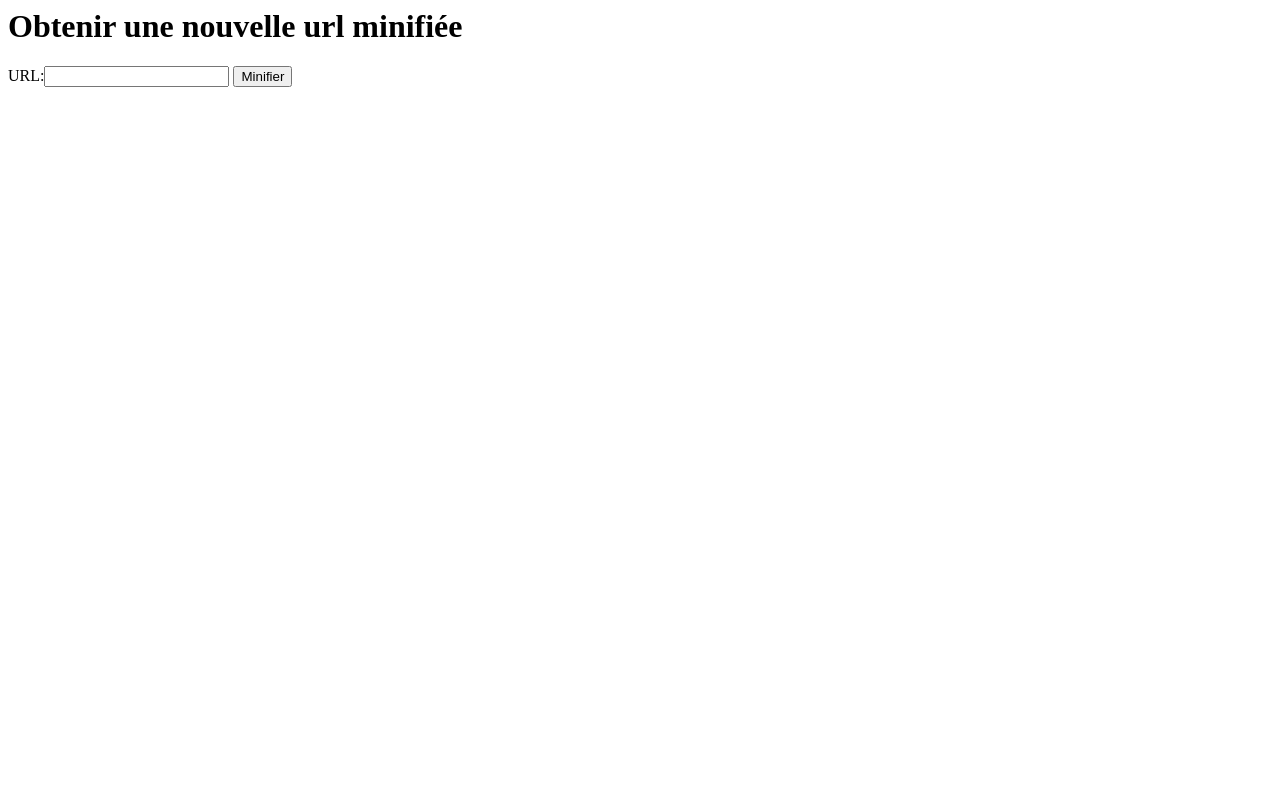
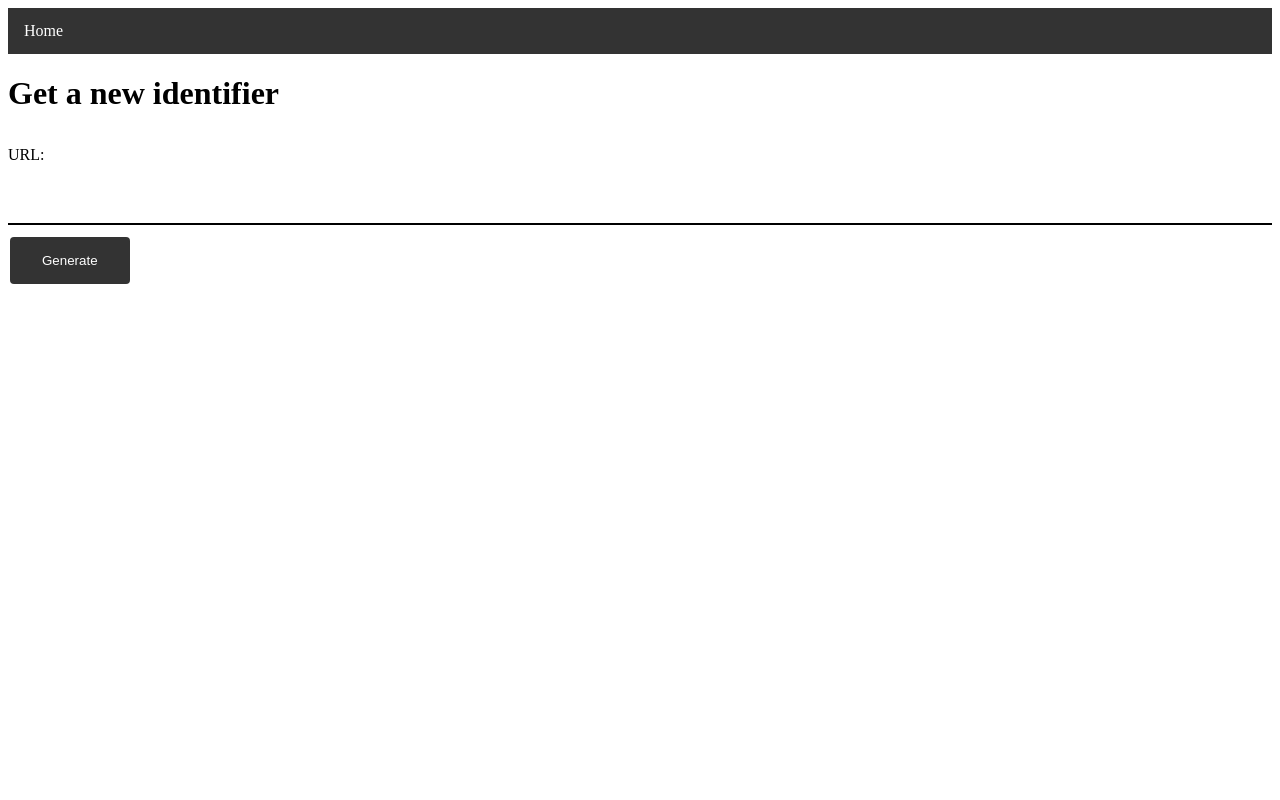
Before and after one commit to ElodieBouyer/url-reduce, a Django app: page / in a window 1280 px wide. Run offline with Django 3.2, Linux system fonts and the light colour scheme.

Commit message:
Update url reduce view & add gen identifier.

```diff
--- /dev/null
+++ b/src/reduce/static/reduce/style.css
@@ -0,0 +1,59 @@
+* {
+  box-sizing: border-box;
+}
+
+ul {
+  list-style-type: none;
+  margin: 0;
+  padding: 0;
+  overflow: hidden;
+  background-color: #333;
+}
+
+li {
+  float: left;
+}
+
+li a {
+	display: block;
+	color: white;
+	text-align: center;
+	padding: 14px 16px;
+	text-decoration: none;
+}
+
+li a:hover {
+	background-color: #111;
+}
+
+label {
+	padding: 12px 12px 12px 0;
+	display: inline-block;
+}
+
+input[type=url] {
+	width: 100%;
+	padding: 12px 20px;
+	margin: 8px 0;
+	border: none;
+	border-bottom: 2px solid black;
+}
+
+input[type=url]:focus {
+	border: 3px solid #555;
+}
+
+input[type=submit] {
+	background-color: #333;
+	border: none;
+	border-radius: 4px;
+	color: white;
+	padding: 16px 32px;
+	text-decoration: none;
+	margin: 4px 2px;
+	cursor: pointer;
+}
+
+input[type=submit]:hover {
+	background-color: #111;
+}
--- a/src/reduce/templates/add_url.html
+++ b/src/reduce/templates/add_url.html
@@ -1,7 +1,13 @@
-<h1>Obtenir une nouvelle url minifiée</h1>
+{% extends "base.html" %}
+
+{% block content %}
+
+<h1>Get a new identifier</h1>
 <form action="{% url 'add_url' %}" method="post">
 	{% csrf_token %}
 
     {{ form }}
-    <input type="submit" value="Minifier">
+    <input type="submit" value="Generate">
 </form>
+
+{% endblock %}
--- /dev/null
+++ b/src/reduce/templates/base.html
@@ -0,0 +1,22 @@
+<!DOCTYPE html>
+<html lang="en">
+<head>
+    {% load static %}
+    <link rel="stylesheet" type="text/css" href="{% static 'reduce/style.css' %}">
+    <title>{% block title %}URL Minify{% endblock %}</title>
+</head>
+
+<body>
+    <div id="sidebar">
+        {% block sidebar %}
+        <ul>
+            <li><a href="/">Home</a></li>
+        </ul>
+        {% endblock %}
+    </div>
+
+    <div id="content">
+        {% block content %}{% endblock %}
+    </div>
+</body>
+</html>
--- a/src/reduce/views.py
+++ b/src/reduce/views.py
@@ -1,5 +1,6 @@
 from django.shortcuts import render
 
+import reduce.identifier
 from reduce.form import AddUrlForm
 from reduce.models import MinUrl
 
@@ -8,7 +9,8 @@ def add(request):
     if request.method == 'POST':
         form = AddUrlForm(request.POST)
         if form.is_valid():
-            return HttpResponseRedirect('/')
+        	min_url = reduce.identifier.get_new_identifier()
+        	return render(request, 'min_url.html', {'min_url': min_url})
 
     else:
         form = AddUrlForm()
```
Also changed, not shown: src/reduce/identifier.py (added, +16 -0 lines), src/reduce/templates/min_url.html (+7 -1 lines), README.md.
